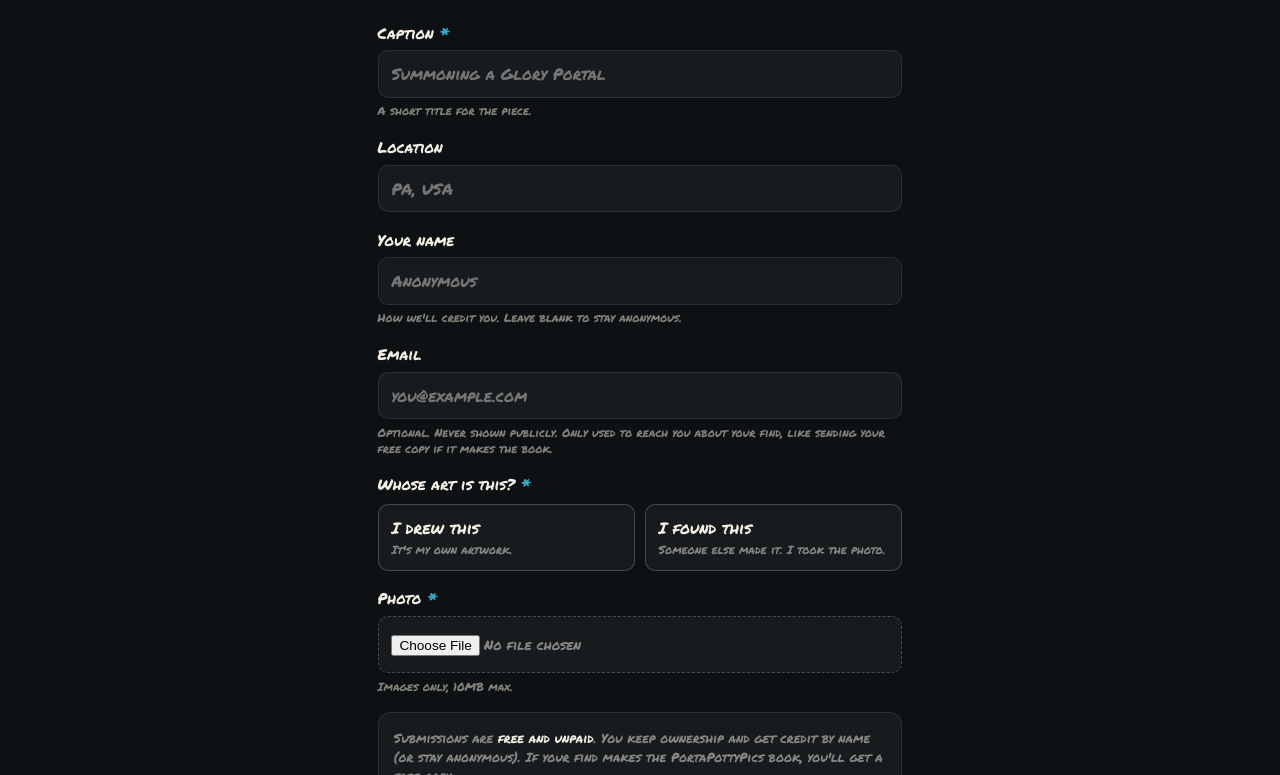
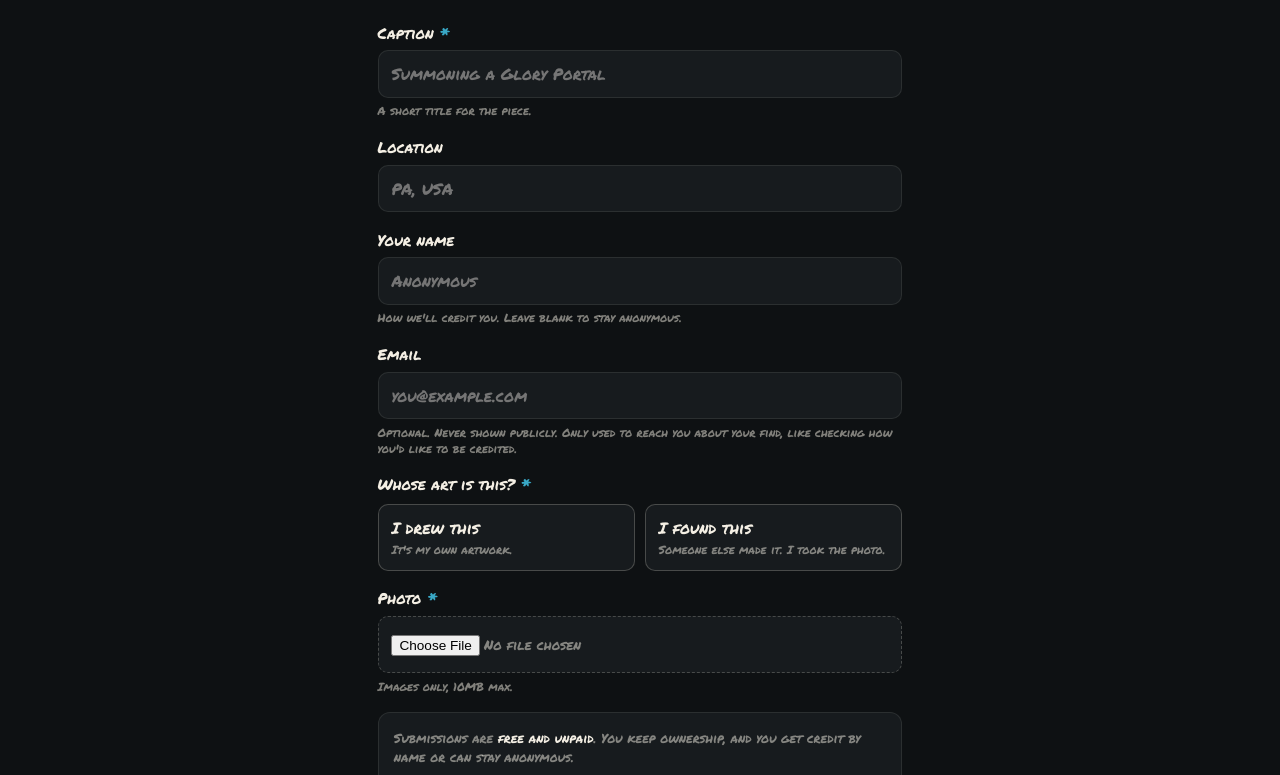
Before and after one commit to tgrobinson22-crypto/portapottypics-site, a plain HTML site: page submit.html in a window 1280 px wide. Shown: the part 167-942 px from the top of the page. Drawn offline with Linux system fonts and the light colour scheme.

Commit message:
Remove free book copy from submit form

```diff
--- a/submit.html
+++ b/submit.html
@@ -118,7 +118,7 @@
     <div>
       <label for="contact_email">Email</label>
       <input type="email" id="contact_email" name="contact_email" maxlength="254" placeholder="you@example.com" autocomplete="email">
-      <div class="hint">Optional. Never shown publicly. Only used to reach you about your find, like sending your free copy if it makes the book.</div>
+      <div class="hint">Optional. Never shown publicly. Only used to reach you about your find, like checking how you'd like to be credited.</div>
     </div>
 
     <fieldset>
@@ -145,7 +145,7 @@
     </div>
 
     <div class="agree">
-      <p class="free">Submissions are <strong>free and unpaid</strong>. You keep ownership and get credit by name (or stay anonymous). If your find makes the PortaPottyPics book, you'll get a free copy.</p>
+      <p class="free">Submissions are <strong>free and unpaid</strong>. You keep ownership, and you get credit by name or can stay anonymous.</p>
       <label class="check">
         <input type="checkbox" id="confirmed_adult" name="confirmed_adult" required>
         <span>I'm 18 or older. <span class="req">*</span></span>
```
